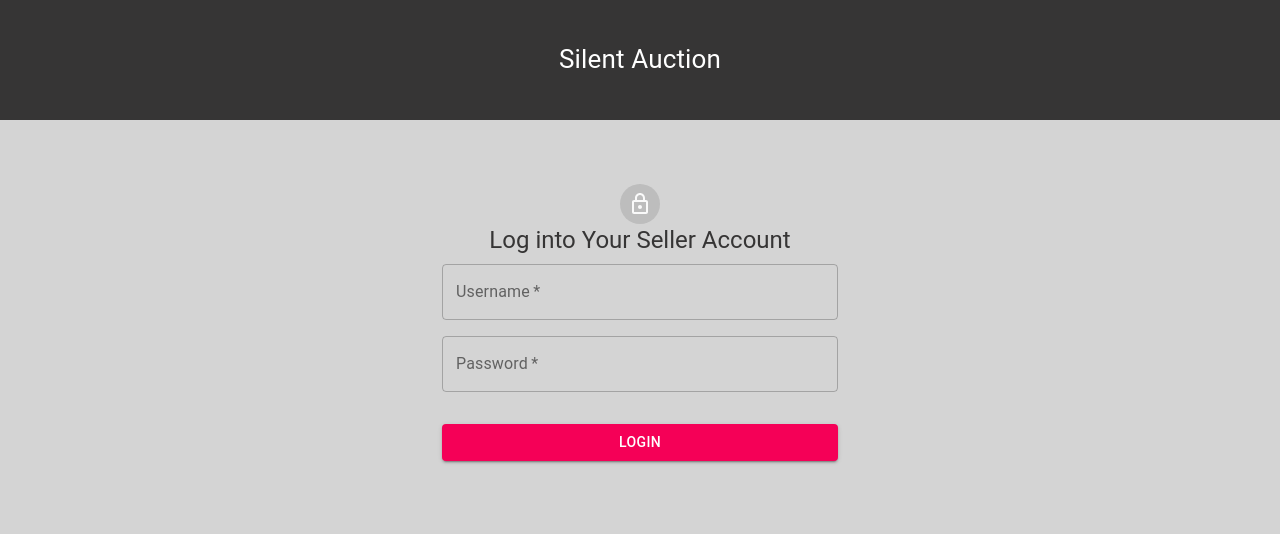
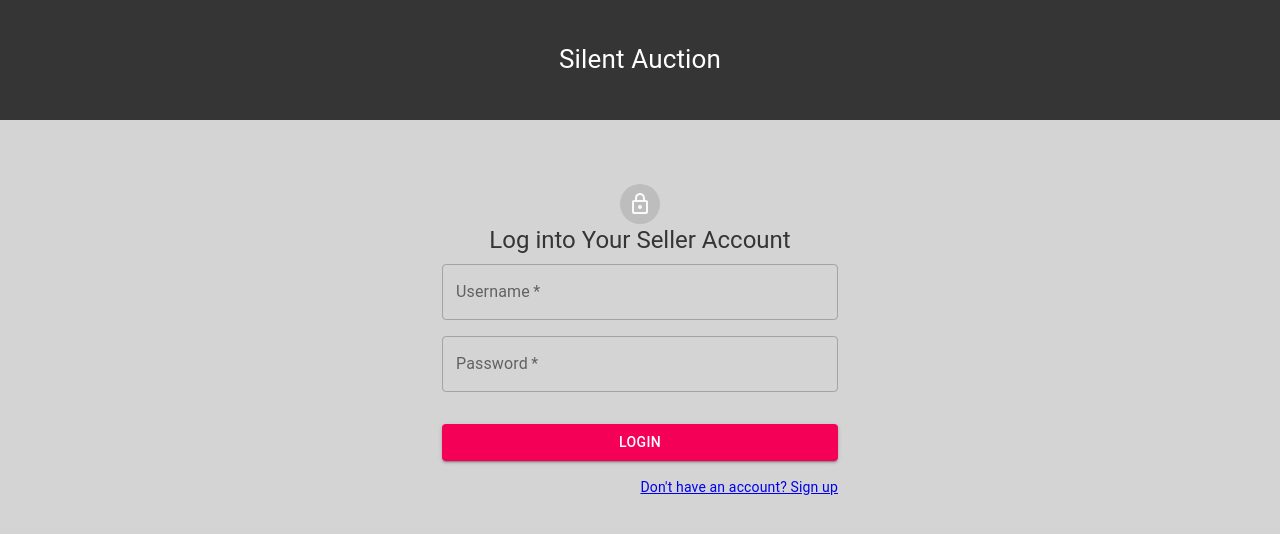
Before and after one commit to BuildWeek-silentAuction2/front-end, a React (Create React App) app: page /login-seller in a window 1280 px wide. Shown: the top 534 px of the page. Built offline with nearby package versions, Linux system fonts and the light colour scheme.

Commit message:
added link to go back to sign up pages from login forms

```diff
--- a/src/components/Login/BuyerLoginForm.js
+++ b/src/components/Login/BuyerLoginForm.js
@@ -8,6 +8,8 @@ import LockOutlinedIcon from '@material-ui/icons/LockOutlined';
 import Typography from '@material-ui/core/Typography';
 import { makeStyles } from '@material-ui/core/styles';
 import Container from '@material-ui/core/Container';
+import Grid from '@material-ui/core/Grid';
+import { Link } from 'react-router-dom';
 
 const useStyles = makeStyles((theme) => ({
     paper: {
@@ -80,6 +82,13 @@ function BuyerLoginForm(props) {
                     > Login
                     </Button>
                 </form>
+                <Grid container justify="flex-end">
+                    <Grid item>
+                        <Link to="/" variant="body2">
+                            Don't have an account? Sign up
+                        </Link>
+                    </Grid>
+                </Grid>
             </div>
         </Container>
     )
--- a/src/components/Login/SellerLoginForm.js
+++ b/src/components/Login/SellerLoginForm.js
@@ -8,6 +8,8 @@ import LockOutlinedIcon from '@material-ui/icons/LockOutlined';
 import Typography from '@material-ui/core/Typography';
 import { makeStyles } from '@material-ui/core/styles';
 import Container from '@material-ui/core/Container';
+import Grid from '@material-ui/core/Grid';
+import { Link } from 'react-router-dom';
 
 const useStyles = makeStyles((theme) => ({
     paper: {
@@ -80,6 +82,13 @@ function SellerLoginForm(props) {
                     > Login
                     </Button>
                 </form>
+                <Grid container justify="flex-end">
+                    <Grid item>
+                        <Link to="/signup-seller" variant="body2">
+                            Don't have an account? Sign up
+                        </Link>
+                    </Grid>
+                </Grid>
             </div>
         </Container>
     )
```
